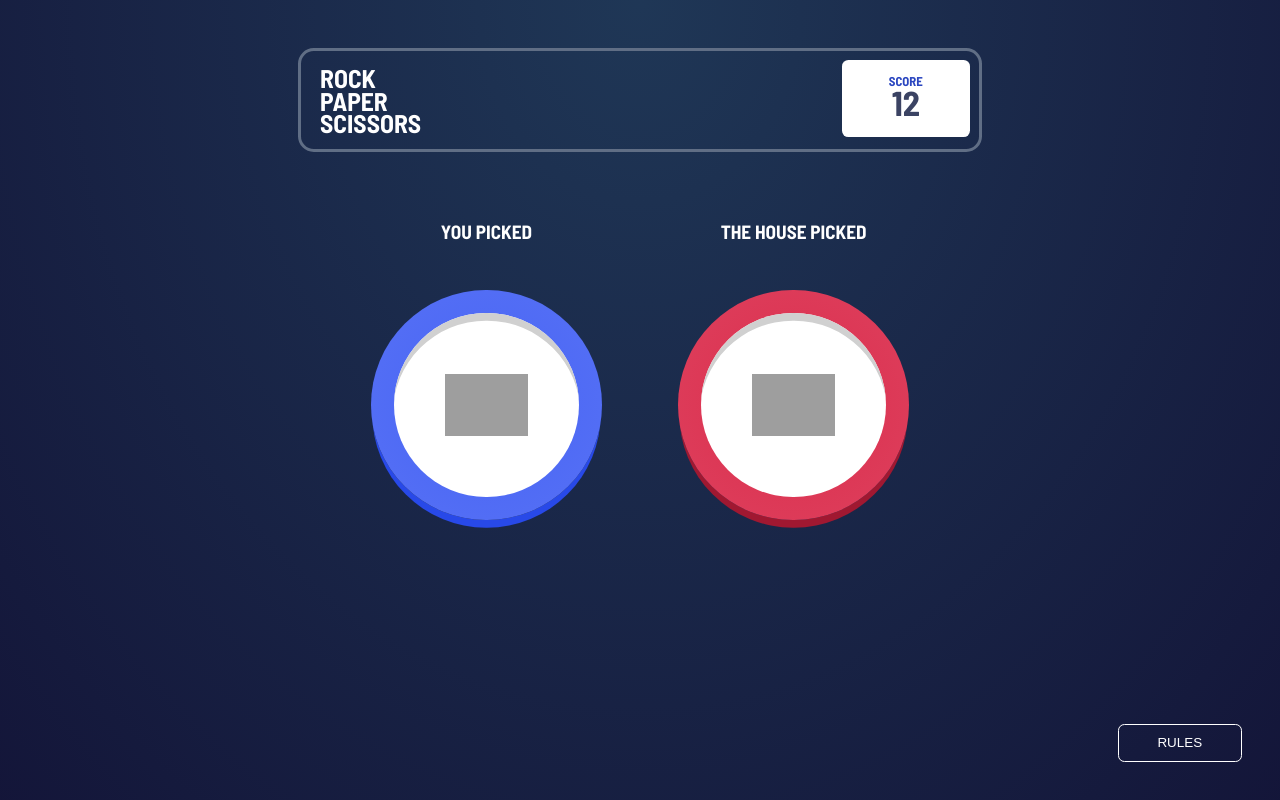
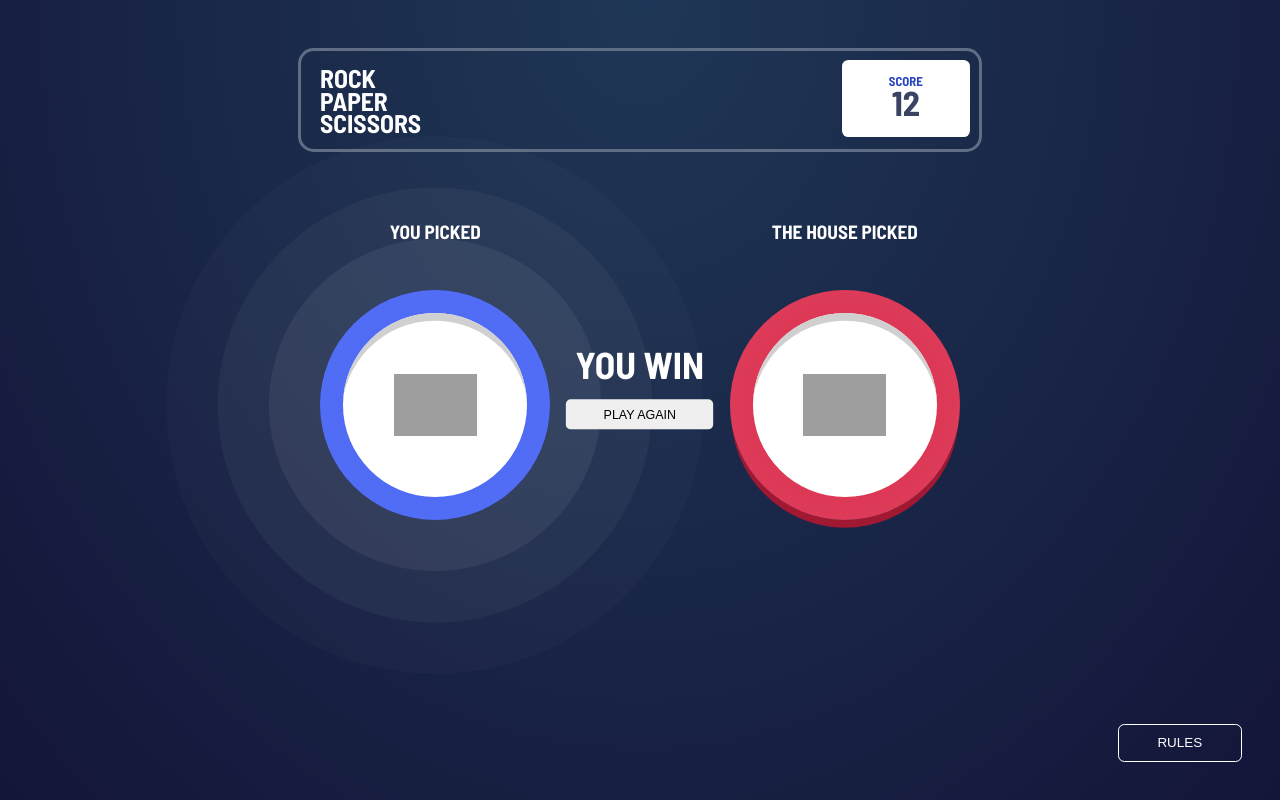
Before and after one commit to Jank1510/rock-paper-scissors-master, an Angular app: page / in a window 1280 px wide. Both pictures are taken after a click on the element 508 px from the left and 305 px from the top of the page. Built offline with nearby package versions, Linux system fonts and the light colour scheme; grey boxes are pictures that could not be loaded.

Commit message:
Update logica de procesos

```diff
--- a/src/app/app.component.css
+++ b/src/app/app.component.css
@@ -198,6 +198,11 @@ main {
     width: 22vw;
 }
 
+.eleccion {
+    animation-name: zoomResultados;
+    animation-duration: 0.5s;
+}
+
 .house-picked-black {
     width: 12vw;
     height: 12vw;
@@ -207,7 +212,6 @@ main {
     position: absolute;
     left: auto;
     top: 0;
-    right: 7vw;
 }
 
 .proceso {
@@ -251,6 +255,62 @@ main {
     justify-content: center;
 }
 
+.resultados {
+    margin-left: -5vw;
+    margin-right: 1vw;
+    margin-top: auto;
+    width: 12vw;
+    display: flex;
+    flex-direction: column;
+    align-items: center;
+    animation-name: zoomResultados;
+    animation-duration: 0.5s;
+}
+
+.resultados p {
+    font-size: 3vw;
+    margin-bottom: 1vw;
+}
+
+.resultados button {
+    padding: 0.6vw 3vw;
+    border: none;
+    border-radius: 0.4vw;
+    font-size: 1vw;
+    cursor: pointer;
+}
+
+.capasDiseño::after {
+    content: "";
+    position: absolute;
+    width: 100%;
+    height: 100%;
+    border-radius: 100%;
+    box-shadow: 0 0 0 12vw #ffffff05;
+}
+
+.capasDiseño::before {
+    content: "";
+    position: absolute;
+    width: 100%;
+    height: 100%;
+    border-radius: 100%;
+    box-shadow: 0 0 0 8vw #ffffff0a;
+}
+
+.capasDiseño {
+    box-shadow: 0 0 0 4vw #ffffff0f;
+}
+
+@keyframes zoomResultados {
+    from {
+        transform: scale(0);
+    }
+    to {
+        transform: scale(1);
+    }
+}
+
 @keyframes opacityOpen {
     from {
         opacity: 0%;
--- a/src/app/app.component.html
+++ b/src/app/app.component.html
@@ -36,11 +36,16 @@
                 <!--Eleccion del usuario-->
                 <div class="my-pick center">
                     <p>YOU PICKED</p>
-                    <div class="{{clase}} proceso-seleccion-detalles">
+                    <div class="{{clase}} proceso-seleccion-detalles  {{disenoCapasUsuario}}">
                         <div class="content-img">
                             <img src="{{seleccion}}" alt="icon-paper">
                         </div>
                     </div>
+                </div>
+                <!--Resultado y playAgain-->
+                <div *ngIf="MostrarResultado" class="resultados">
+                    <p>{{resultadoJuego}}</p>
+                    <button (click)="PlayAgain()">PLAY AGAIN</button>
                 </div>
                 <!--Efecto de espera-->
                 <div *ngIf="cargandoRespuesta" class="center respuestaCargada">
@@ -49,9 +54,9 @@
                     </div>
                 </div>
                 <!--Eleccion de la maquina-->
-                <div class="respuestaCargada center" *ngIf="respuestaCargada">
+                <div class="respuestaCargada center " *ngIf="respuestaCargada">
                     <p>THE HOUSE PICKED</p>
-                    <div class="{{EleccionMaquinaClase}} proceso-seleccion-detalles ">
+                    <div class="{{EleccionMaquinaClase}} proceso-seleccion-detalles {{disenoCapaMaquina}} ">
                         <div class="content-img">
                             <img src="{{EleccionMaquinaIMG}}" alt="icon-paper">
                         </div>
--- a/src/app/app.component.ts
+++ b/src/app/app.component.ts
@@ -16,9 +16,12 @@ export class AppComponent {
   clase!: string
   cargandoRespuesta!: boolean
   respuestaCargada!: boolean
-  EleccionMaquinaClase!:string
-  EleccionMaquinaIMG!:string
-
+  EleccionMaquinaClase!: string
+  EleccionMaquinaIMG!: string
+  MostrarResultado!:boolean
+  resultadoJuego!:string
+  disenoCapasUsuario!:string
+  disenoCapaMaquina!:string
   closedRules() {
     this.opacity = 'opacityClosed'
     setTimeout(() => {
@@ -37,9 +40,24 @@ export class AppComponent {
     this.clase = 'papel'
     this.cargandoRespuesta = true
     this.opacity = 'opacityOpen'
-    this.getRandomIntInclusive(1,3)
+    this.EleccionDeLaMaquina(1, 3)
+    setTimeout(() => {
+      this.MostrarResultado=true
+      if (this.EleccionMaquinaClase === 'tijera') {
+        this.resultadoJuego='YOU LOSE'
+        this.disenoCapaMaquina='capasDiseño'
 
-
+      } else {
+        if (this.EleccionMaquinaClase === 'papel') {
+          this.resultadoJuego='YOU TIED'
+        } else {
+          if (this.EleccionMaquinaClase === 'piedra') {
+        this.resultadoJuego='YOU WIN'
+        this.disenoCapasUsuario='capasDiseño'
+          }
+        }
+      }
+    }, 2500);
   }
   piedra() {
     this.eleccion = false
@@ -48,7 +66,23 @@ export class AppComponent {
     this.clase = 'piedra'
     this.cargandoRespuesta = true
     this.opacity = 'opacityOpen'
-
+    this.EleccionDeLaMaquina(1, 3)
+    setTimeout(() => {
+      this.MostrarResultado=true
+      if (this.EleccionMaquinaClase === 'tijera') {
+        this.resultadoJuego='YOU WIN'
+        this.disenoCapasUsuario='capasDiseño'
+      } else {
+        if (this.EleccionMaquinaClase === 'papel') {
+          this.resultadoJuego='YOU LOSE'
+          this.disenoCapaMaquina='capasDiseño'
+        } else {
+          if (this.EleccionMaquinaClase === 'piedra') {
+        this.resultadoJuego='YOU TIED'
+          }
+        }
+      }
+    }, 2500);
   }
   tijera() {
     this.eleccion = false
@@ -56,40 +90,64 @@ export class AppComponent {
     this.clase = 'tijera'
     this.cargandoRespuesta = true
     this.opacity = 'opacityOpen'
+    this.EleccionDeLaMaquina(1, 3)
     this.seleccion = '../assets/icon-scissors.svg'
+    setTimeout(() => {
+      this.MostrarResultado=true
+      if (this.EleccionMaquinaClase === 'tijera') {
+        this.resultadoJuego='YOU TIED'
+      } else {
+        if (this.EleccionMaquinaClase === 'papel') {
+          this.resultadoJuego='YOU WIN'
+        this.disenoCapasUsuario='capasDiseño'
+        } else {
+          if (this.EleccionMaquinaClase === 'piedra') {
+        this.resultadoJuego='YOU LOSE'
+        this.disenoCapaMaquina='capasDiseño'
+          }
+        }
+      }
+    }, 2500);
   }
-  getRandomIntInclusive(min: any, max: any) {
+
+  EleccionDeLaMaquina(min: any, max: any) {
     min = Math.ceil(min);
     max = Math.floor(max);
     var randomValor = Math.floor(Math.random() * (max - min + 1)) + min; // El máximo y el mínimo son inclusivos.
     if (randomValor == 1) {
-      console.log('papel')
       setTimeout(() => {
-        this.EleccionMaquinaClase='papel'
-        this.EleccionMaquinaIMG='../assets/icon-paper.svg'
-        this.cargandoRespuesta=false
-        this.respuestaCargada=true
+        this.EleccionMaquinaClase = 'papel'
+        this.EleccionMaquinaIMG = '../assets/icon-paper.svg'
+        this.cargandoRespuesta = false
+        this.respuestaCargada = true
       }, 1500);
     } else {
       if (randomValor == 2) {
-        console.log('piedra')
         setTimeout(() => {
-          this.EleccionMaquinaClase='piedra'
-          this.EleccionMaquinaIMG='../assets/icon-rock.svg'
-          this.cargandoRespuesta=false
-          this.respuestaCargada=true
+          this.EleccionMaquinaClase = 'piedra'
+          this.EleccionMaquinaIMG = '../assets/icon-rock.svg'
+          this.cargandoRespuesta = false
+          this.respuestaCargada = true
         }, 1500);
       } else {
         if (randomValor == 3) {
-          console.log('tijera')
           setTimeout(() => {
-            this.EleccionMaquinaClase='tijera'
-            this.EleccionMaquinaIMG='../assets/icon-scissors.svg'
-            this.cargandoRespuesta=false
-            this.respuestaCargada=true
+            this.EleccionMaquinaClase = 'tijera'
+            this.EleccionMaquinaIMG = '../assets/icon-scissors.svg'
+            this.cargandoRespuesta = false
+            this.respuestaCargada = true
           }, 1500);
         }
       }
     }
   }
+  PlayAgain(){
+    this.proceso=false
+    this.eleccion=true
+    this.MostrarResultado=false
+    this.cargandoRespuesta=false
+    this.respuestaCargada=false
+    this.disenoCapaMaquina=''
+    this.disenoCapasUsuario=''
+  }
 }
```
